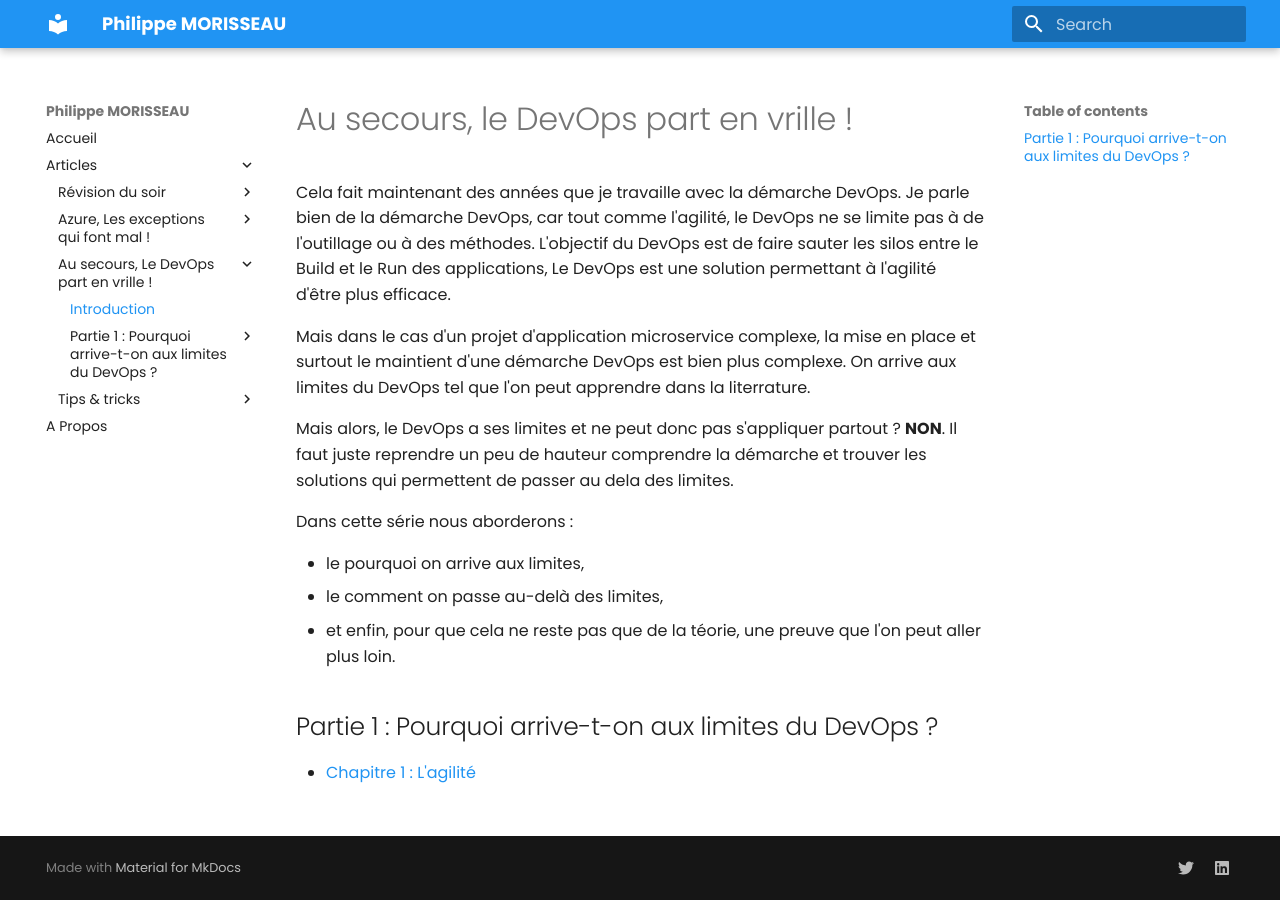
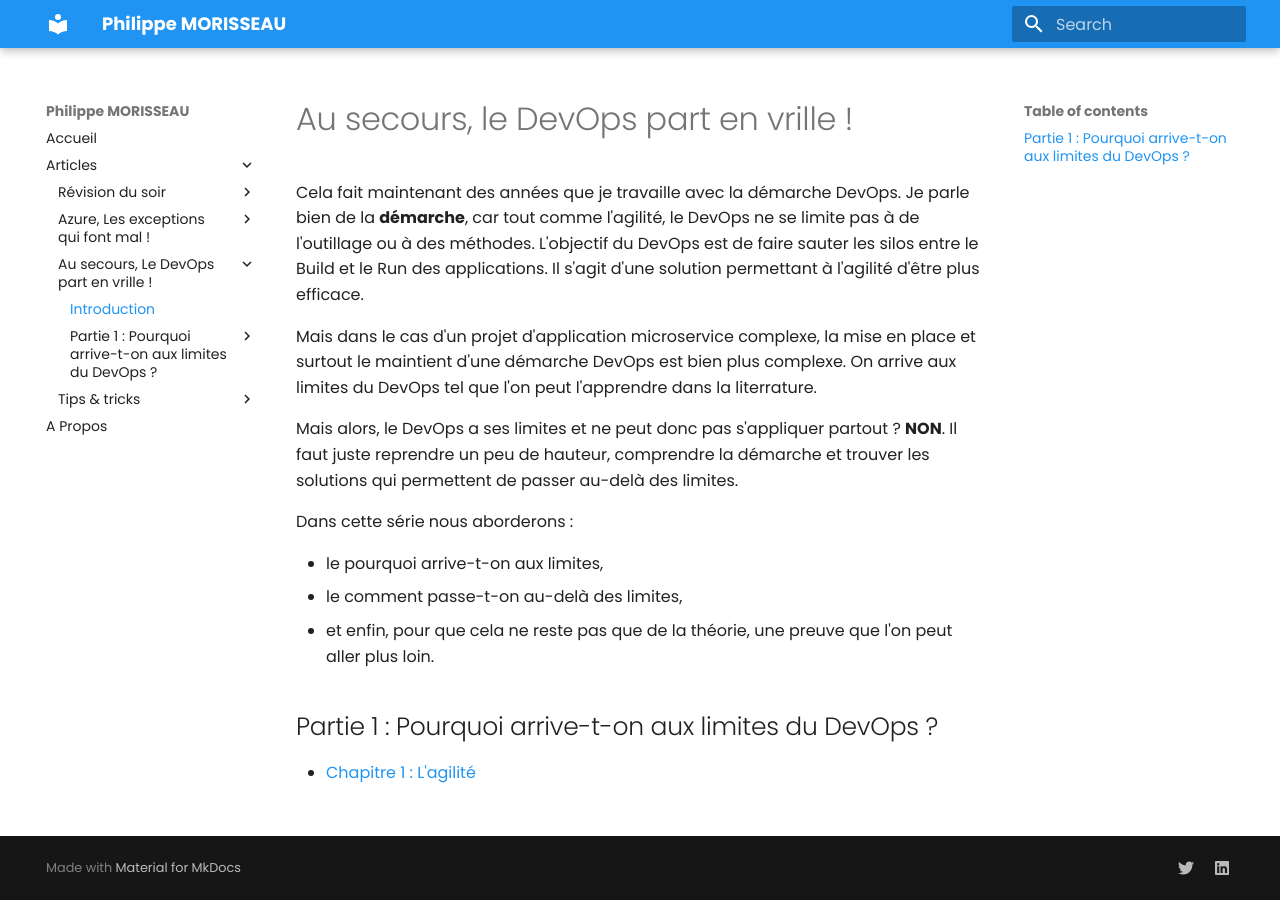
Before and after one commit to Ineaweb/Blog, an MkDocs documentation site: the page built from docs/articles/devops/vrille/index.md, in a window 1280 px wide. Built offline with MkDocs 1.6.1 and Material for MkDocs 9.7.7, drawn with Linux system fonts in a browser that asks for light colours; old or Windows-style settings are respelled for this version of MkDocs.

```diff
--- a/docs/articles/devops/vrille/index.md
+++ b/docs/articles/devops/vrille/index.md
@@ -3,18 +3,18 @@ title: Introduction
 ---
 # Au secours, le DevOps part en vrille !
 
-Cela fait maintenant des années que je travaille avec la démarche DevOps. Je parle bien de la démarche DevOps, car tout comme l'agilité, le DevOps ne se limite pas à de l'outillage ou à des méthodes.
-L'objectif du DevOps est de faire sauter les silos entre le Build et le Run des applications, Le DevOps est une solution permettant à l'agilité d'être plus efficace.
+Cela fait maintenant des années que je travaille avec la démarche DevOps. Je parle bien de la **démarche**, car tout comme l'agilité, le DevOps ne se limite pas à de l'outillage ou à des méthodes.
+L'objectif du DevOps est de faire sauter les silos entre le Build et le Run des applications. Il s'agit d'une solution permettant à l'agilité d'être plus efficace.
 
-Mais dans le cas d'un projet d'application microservice complexe, la mise en place et surtout le maintient d'une démarche DevOps est bien plus complexe. On arrive aux limites du DevOps tel que l'on peut apprendre dans la literrature.
+Mais dans le cas d'un projet d'application microservice complexe, la mise en place et surtout le maintient d'une démarche DevOps est bien plus complexe. On arrive aux limites du DevOps tel que l'on peut l'apprendre dans la literrature.
 
-Mais alors, le DevOps a ses limites et ne peut donc pas s'appliquer partout ? **NON**. Il faut juste reprendre un peu de hauteur comprendre la démarche et trouver les solutions qui permettent de passer au dela des limites.
+Mais alors, le DevOps a ses limites et ne peut donc pas s'appliquer partout ? **NON**. Il faut juste reprendre un peu de hauteur, comprendre la démarche et trouver les solutions qui permettent de passer au-delà des limites.
 
 Dans cette série nous aborderons :
 
-- le pourquoi on arrive aux limites,
-- le comment on passe au-delà des limites,
-- et enfin, pour que cela ne reste pas que de la téorie, une preuve que l'on peut aller plus loin.
+- le pourquoi arrive-t-on aux limites,
+- le comment passe-t-on au-delà des limites,
+- et enfin, pour que cela ne reste pas que de la théorie, une preuve que l'on peut aller plus loin.
 
 ## Partie 1 : Pourquoi arrive-t-on aux limites du DevOps ?
 
```
Also changed, not shown: docs/articles/devops/vrille/01.pourquoi.agilite.md (+11 -9 lines).
